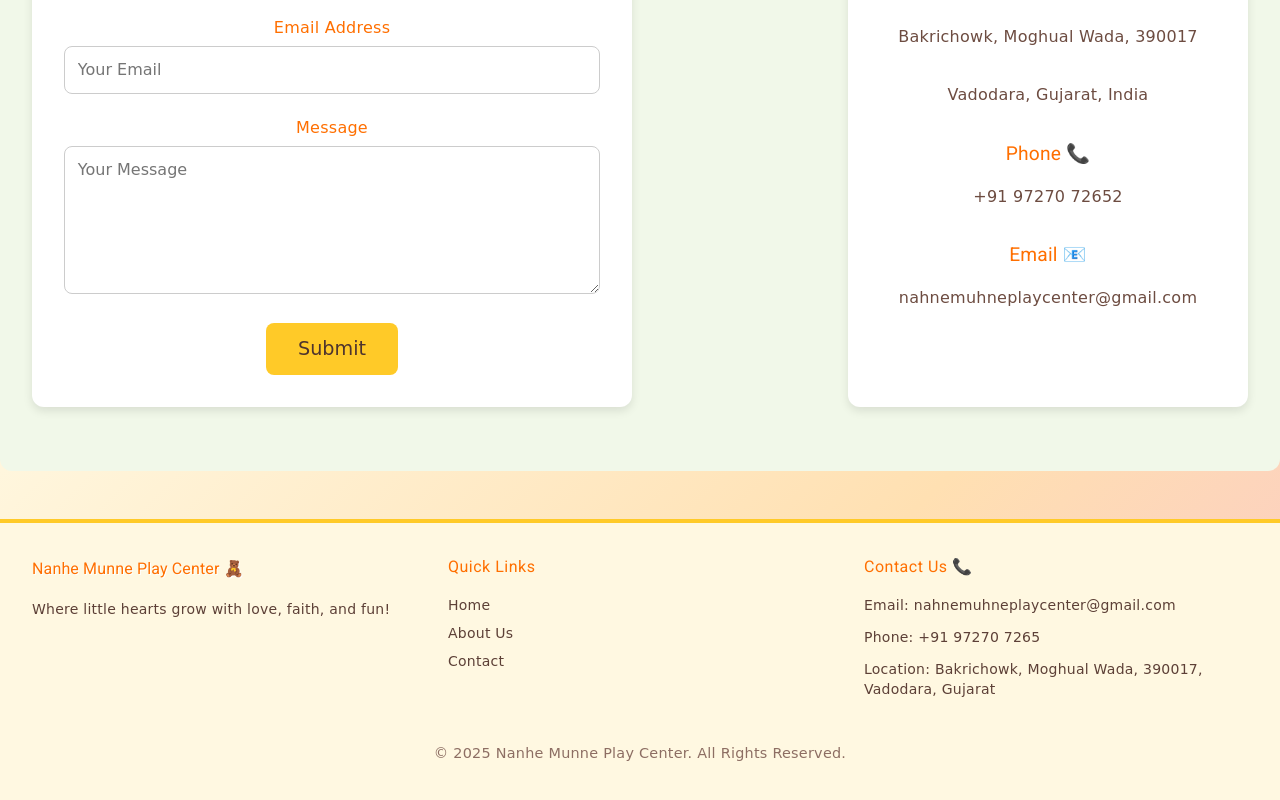
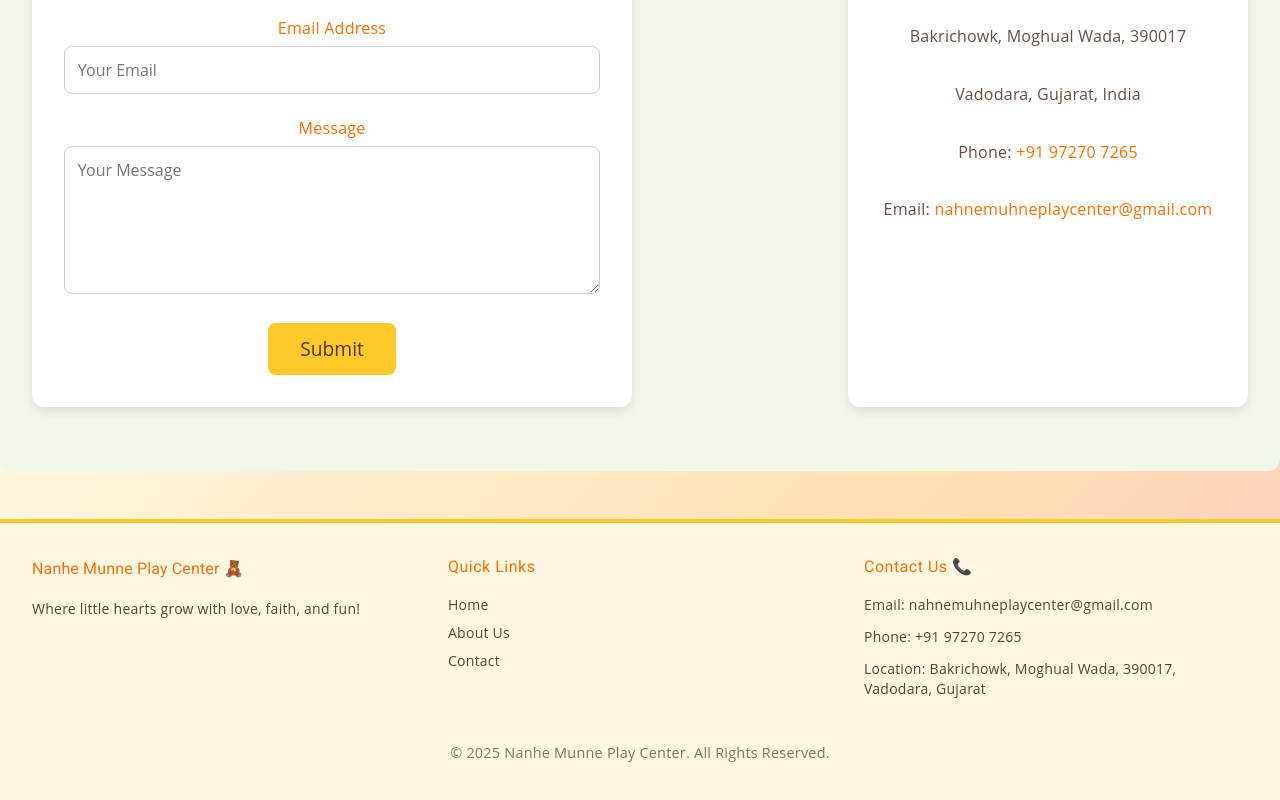
Before and after one commit to Faizan2901/kindergarten-app, an Angular app: page /contact in a window 1280 px wide. Shown: the part 416-1216 px from the top of the page. Built offline with nearby package versions, Linux system fonts and the light colour scheme; grey boxes are pictures that could not be loaded.

Commit message:
text change from cursive to sans serif

```diff
--- a/src/app/features/about/about.component.scss
+++ b/src/app/features/about/about.component.scss
@@ -3,7 +3,7 @@
     text-align: center;
     max-width: 1100px;
     margin: 0 auto;
-    font-family: 'Comic Sans MS', cursive, sans-serif;
+    font-family: 'Open Sans', 'Roboto', sans-serif;
 
     h2 {
       font-size: 2.5rem;
--- a/src/app/features/activities/activities.component.scss
+++ b/src/app/features/activities/activities.component.scss
@@ -1,7 +1,7 @@
 .activities-section {
   padding: 40px;
   color: #333;
-  font-family: 'Comic Sans MS', cursive, sans-serif;
+  font-family: 'Open Sans', 'Roboto', sans-serif;
 
   h2 {
     text-align: center;
--- a/src/app/features/announcement/announcements/announcements.component.scss
+++ b/src/app/features/announcement/announcements/announcements.component.scss
@@ -2,7 +2,7 @@
   padding: 2rem;
   background: linear-gradient(135deg, #fff3e0, #fce4ec, #e1f5fe);
   min-height: 100vh;
-  font-family: 'Comic Sans MS', cursive;
+  font-family: 'Open Sans', 'Roboto', sans-serif;
 
   .announcement-title {
     text-align: center;
--- a/src/app/features/auth/login/login.component.scss
+++ b/src/app/features/auth/login/login.component.scss
@@ -4,7 +4,7 @@
     display: flex;
     align-items: center;
     justify-content: center;
-    font-family: 'Comic Sans MS', cursive;
+    font-family: 'Open Sans', 'Roboto', sans-serif;
   }
 
   .login-box {
--- a/src/app/features/auth/login/login.component.ts
+++ b/src/app/features/auth/login/login.component.ts
@@ -28,8 +28,9 @@ export class LoginComponent {
         this.authService.saveToken(response.token);  // <--- important!
         this.router.navigate(['/dashboard']);
       },
-      error: (error) => {
-        alert(error.error);
+      error: (err) => {
+        console.log(err.error.message);
+        alert(err.error.message);
       }
     });
 
--- a/src/app/features/contact/contact.component.html
+++ b/src/app/features/contact/contact.component.html
@@ -31,11 +31,15 @@
         <p>Bakrichowk, Moghual Wada, 390017</p>
         <p>Vadodara, Gujarat, India</p>
 
-        <h3>Phone 📞</h3>
-        <p>+91 97270 72652</p>
 
-        <h3>Email 📧</h3>
-        <p>nahnemuhneplaycenter&#64;gmail.com</p>
+
+        <!-- <h3>Phone 📞</h3> -->
+        <p>Phone: <a href="tel:+91 97270 7265" >+91 97270 7265</a></p>
+
+
+        <!-- <h3>Email 📧</h3> -->
+        <p>Email: <a href="mailto:nahnemuhneplaycenter@gmail.com" >nahnemuhneplaycenter&#64;gmail.com</a></p>
+
 
         <!-- <h3>Social Media 🌐</h3>
         <p>
--- a/src/app/features/contact/contact.component.scss
+++ b/src/app/features/contact/contact.component.scss
@@ -5,7 +5,7 @@
     text-align: center;
     border-radius: 12px;
     margin: 3rem 0;
-    font-family: 'Comic Sans MS', cursive, sans-serif;
+    font-family: 'Open Sans', 'Roboto', sans-serif;
   }
 
   .contact-section h1 {
@@ -107,9 +107,10 @@
   .contact-details a {
     color: #ff6f00;
     text-decoration: none;
-    font-weight: bold;
+    font-weight: 500;
+
+    &:hover {
+      color: #ff6f00;
+    }
+
   }
-
-  .contact-details a:hover {
-    text-decoration: underline;
-  }
--- a/src/app/features/dashboard/dashoboard/dashoboard.component.scss
+++ b/src/app/features/dashboard/dashoboard/dashoboard.component.scss
@@ -1,6 +1,6 @@
 .dashboard-wrapper {
   padding: 2rem;
-  font-family: 'Poppins', sans-serif;
+  font-family: 'Open Sans', 'Roboto', sans-serif;
   min-height: 100vh;
 
   .dashboard-header {
--- a/src/app/features/footer/footer.component.scss
+++ b/src/app/features/footer/footer.component.scss
@@ -2,7 +2,7 @@
     background-color: #fff8e1;
     color: #5d4037;
     padding: 2rem;
-    font-family: 'Comic Sans MS', cursive;
+    font-family: 'Open Sans', 'Roboto', sans-serif;
     border-top: 4px solid #ffca28;
   }
 
--- a/src/app/features/home/home/home.component.scss
+++ b/src/app/features/home/home/home.component.scss
@@ -11,7 +11,7 @@
   border-radius: 12px;
   margin: 0;
   min-height: 100vh;
-  font-family: 'Comic Sans MS', cursive, sans-serif;
+  font-family: 'Open Sans', 'Roboto', sans-serif;
 }
 
 .hero-text {
@@ -91,7 +91,7 @@
   padding: 4rem 2rem;
   border-radius: 12px;
   margin: 3rem 0;
-  font-family: 'Comic Sans MS', cursive, sans-serif;
+  font-family: 'Open Sans', 'Roboto', sans-serif;
 }
 
 .more-info section {
```
